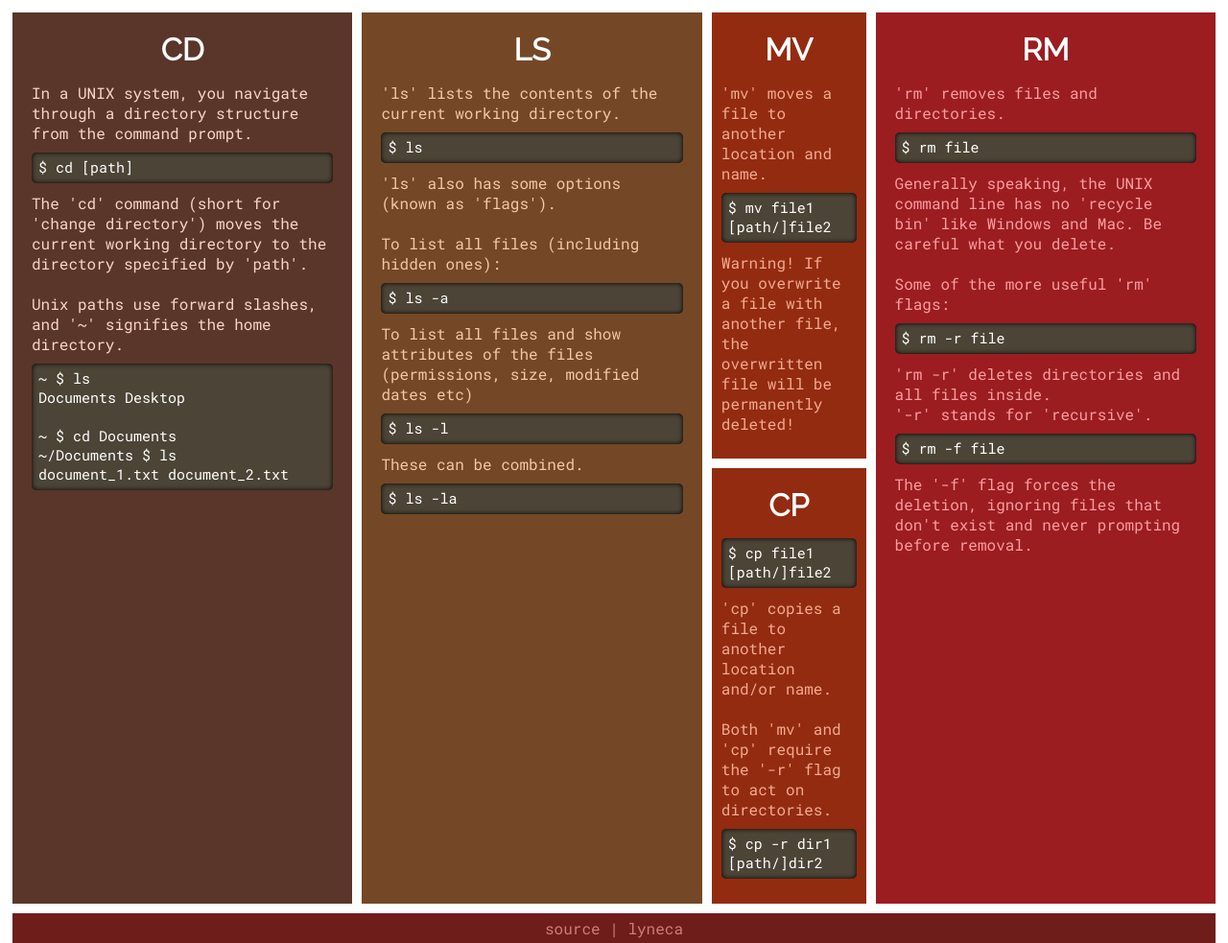
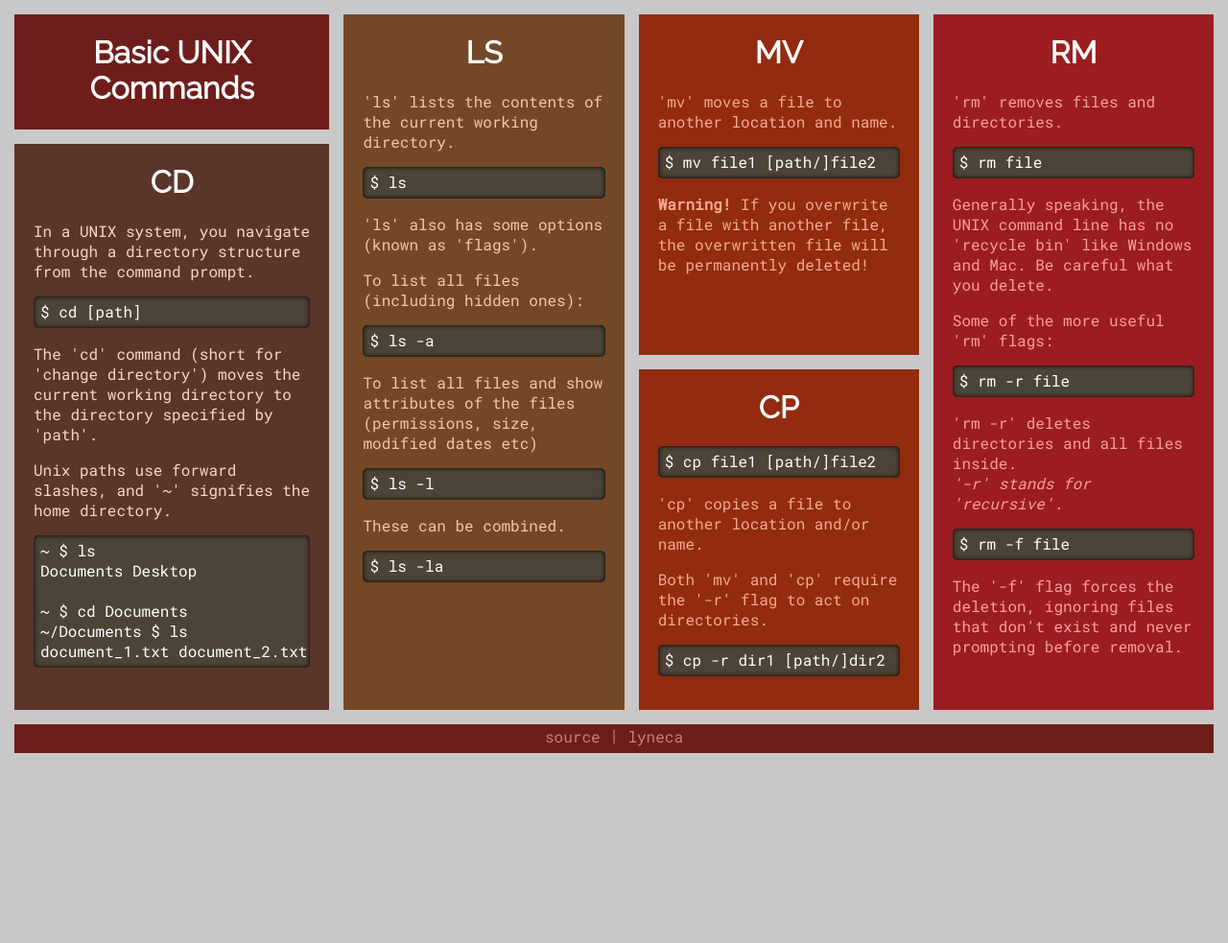
Before and after one commit to lyneca/basicunix, a plain HTML site: page index.html in a window 1280 px wide. Shown: the whole page at 96% size. After the commit the page ends 800 px from the top, so only its background shows below. Drawn offline with Linux system fonts and the light colour scheme.

Commit message:
actually merged in index.html

```diff
--- a/index.html
+++ b/index.html
@@ -1,101 +1,68 @@
 <!DOCTYPE html>
 <html lang="en">
+<!-- Not a binary I promise -->
 <head>
   <meta charset="UTF-8">
+  <meta http-equiv="X-UA-Compatible" content="ie=edge">
+  <title>Basic UNIX Commands</title>
+
+  <link rel="stylesheet" href="layout.css">
+  <link rel="stylesheet" href="styles.css">
   <link href="https://fonts.googleapis.com/css?family=Open+Sans|Raleway|Roboto+Mono" rel="stylesheet">
-	<link rel="stylesheet" href="global.css" type="text/css">
-	<title>Basic UNIX Commands</title>
 </head>
 <body>
-	<div class="container">
-		<div class="tc cd">
+  <header>
+    <h1>Basic UNIX Commands</h1>
+  </header>
+  <div class="cd">
     <h1>CD</h1>
-			<p>
-			In a UNIX system, you navigate through a directory structure from the command prompt.
-			<span class="code">
-				$ cd [path]
-			</span>
-			The 'cd' command (short for 'change directory') moves the current working directory to the directory specified by 'path'.<br /><br />
-			Unix paths use forward slashes, and '~' signifies the home directory.
-			<span class="code">
-				~ $ ls <br />
-				Documents Desktop <br /><br />
-				~ $ cd Documents <br />
-				~/Documents $ ls <br />
-				document_1.txt document_2.txt
-			</span>
-			</p>
+    <p>In a UNIX system, you navigate through a directory structure from the command prompt.</p>
+    <code>$ cd [path]</code>
+    <p>The 'cd' command (short for 'change directory') moves the current working directory to the directory specified by 'path'.</p>
+    <p>Unix paths use forward slashes, and '~' signifies the home directory.</p>
+    <code>~ $ ls
+Documents Desktop
+
+~ $ cd Documents
+~/Documents $ ls
+document_1.txt document_2.txt</code>
   </div>
-		<div class="tc ls">
+  <div class="ls">
     <h1>LS</h1>
-			<p>
-			'ls' lists the contents of the current working directory.
-			<span class="code">
-				$ ls
-			</span>
-			'ls' also has some options (known as 'flags'). <br /><br />
-			To list all files (including hidden ones):
-			<span class="code">
-				$ ls -a
-			</span>
-			To list all files and show attributes of the files (permissions, size, modified dates etc)
-			<span class="code">
-				$ ls -l
-			</span>
-			These can be combined.
-			<span class="code">
-				$ ls -la
-			</span><br />
-			</p>
+    <p>'ls' lists the contents of the current working directory.</p>
+    <code>$ ls</code>
+    <p>'ls' also has some options (known as 'flags').</p>
+    <p>To list all files (including hidden ones):</p>
+    <code>$ ls -a</code>
+    <p>To list all files and show attributes of the files (permissions, size, modified dates etc)</p>
+    <code>$ ls -l</code>
+    <p>These can be combined.</p>
+    <code>$ ls -la</code>
   </div>
-		<div class="tc np">
   <div class="mv">
     <h1>MV</h1>
-				<p>
-				'mv' moves a file to another location and name.
-				<span class="code">
-					$ mv file1 [path/]file2
-				</span>
-				Warning! If you overwrite a file with another file, the overwritten file will be permanently deleted!
-				</p>
+    <p>'mv' moves a file to another location and name.</p>
+    <code>$ mv file1 [path/]file2</code>
+    <p><strong>Warning!</strong> If you overwrite a file with another file, the overwritten file will be permanently deleted!</p>
   </div>
   <div class="cp">
     <h1>CP</h1>
-				<p>
-				<span class="code">
-					$ cp file1 [path/]file2
-				</span>
-				'cp' copies a file to another location and/or name.<br /><br />
-				Both 'mv' and 'cp' require the '-r' flag to act on directories.
-				<span class="code">
-					$ cp -r dir1 [path/]dir2
-				</span>
-				</p>
+    <code>$ cp file1 [path/]file2</code>
+    <p>'cp' copies a file to another location and/or name.</p>
+    <p>Both 'mv' and 'cp' require the '-r' flag to act on directories.</p>
+    <code>$ cp -r dir1 [path/]dir2</code>
   </div>
+  <div class="rm">
+    <h1>RM</h1>
+    <p>'rm' removes files and directories.</p>
+    <code>$ rm file</code>
+    <p>Generally speaking, the UNIX command line has no 'recycle bin' like Windows and Mac. Be careful what you delete.</p>
+    <p>Some of the more useful 'rm' flags:</p>
+    <code>$ rm -r file</code>
+    <p>'rm -r' deletes directories and all files inside.<br><i>'-r' stands for 'recursive'.</i></p>
+    <code>$ rm -f file</code>
+    <p>The '-f' flag forces the deletion, ignoring files that don't exist and never prompting before removal.</p>
   </div>
-		<div class="tc rm">
-			<h1>RM</h1>
-			<p>
-			'rm' removes files and directories.
-			<span class="code">
-				$ rm file
-			</span >
-			Generally speaking, the UNIX command line has no 'recycle bin' like Windows and Mac. Be careful what you delete.
-			<br /><br />
-			Some of the more useful 'rm' flags:
-			<span class="code">
-				$ rm -r file
-			</span >
-			'rm -r' deletes directories and all files inside.<br />'-r' stands for 'recursive'.
-			<span class="code">
-				$ rm -f file
-			</span >
-			The '-f' flag forces the deletion, ignoring files that don't exist and never prompting before removal.
-			</p>
-		</div>
-	</div>
-	<div id="footer">
-		<a href="https://github.com/lyneca/basicunix">source</a> | <a href="https://github.com/lyneca">lyneca</a>
-	</div>
+  <footer><a href="https://github.com/lyneca/basicunix">source</a> | <a href="https://github.com/lyneca">lyneca</a></footer>
 </body>
 </html>
```
Lines whose indentation alone changed are shown as unchanged.
